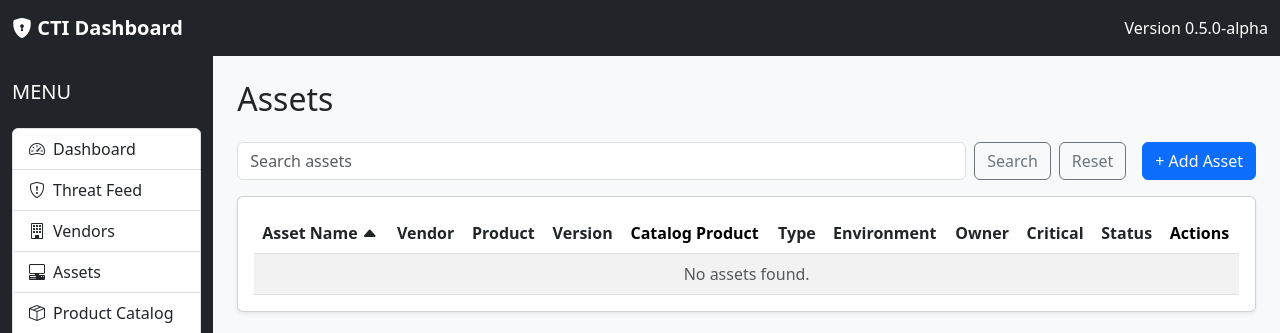
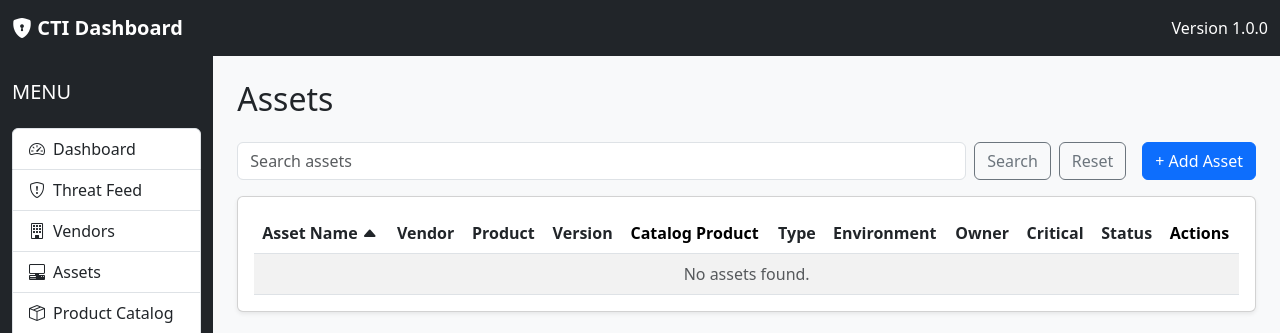
Before and after one commit to Babygman/CTI-Dashboard, a Flask app: page /assets in a window 1280 px wide. Shown: the top 333 px of the page. Run offline with Flask 3, Linux system fonts and the light colour scheme; parts of the project's set-up code (start-up, migrations or seed data) failed here and were passed over.

Commit message:
Fix displayed application version to 1.0.0

```diff
--- a/app/templates/base.html
+++ b/app/templates/base.html
@@ -33,7 +33,7 @@
 
         <div class="ms-auto text-white">
 
-            Version 0.5.0-alpha
+            Version 1.0.0
 
         </div>
 
```
